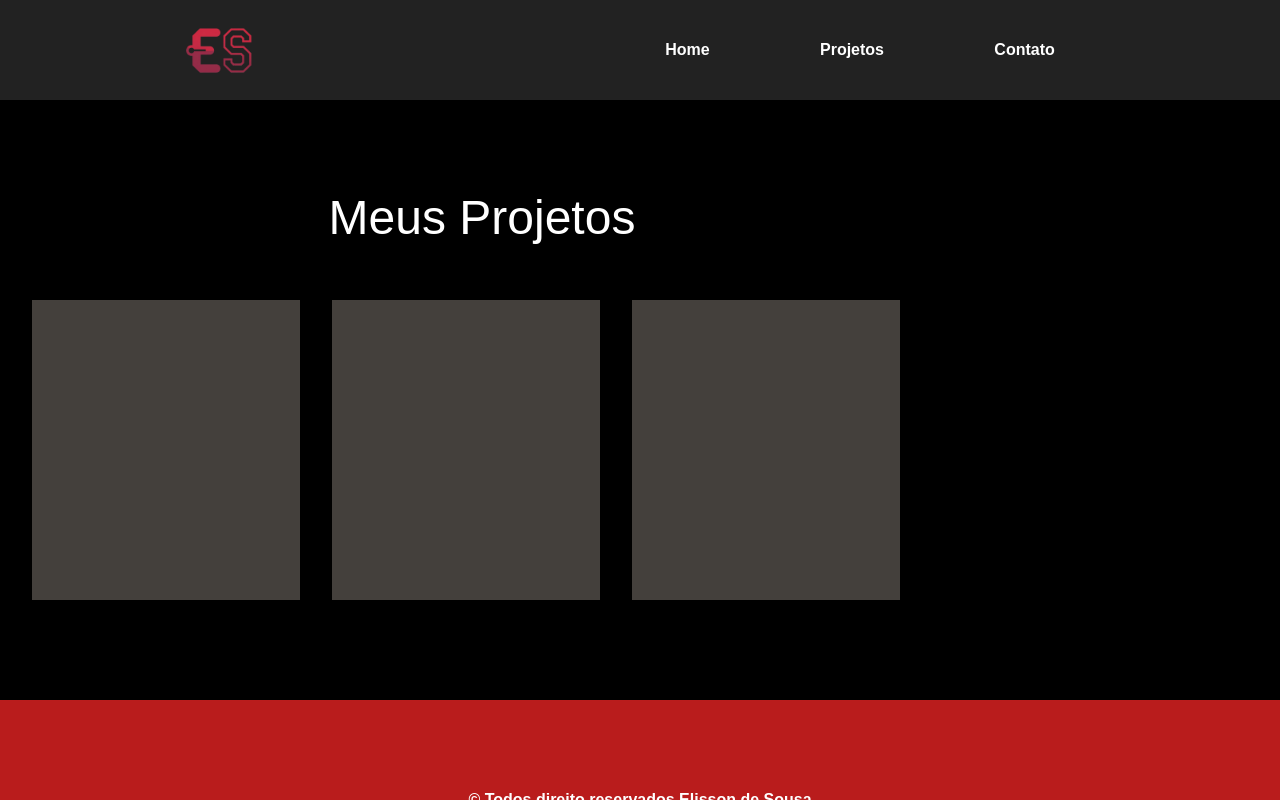
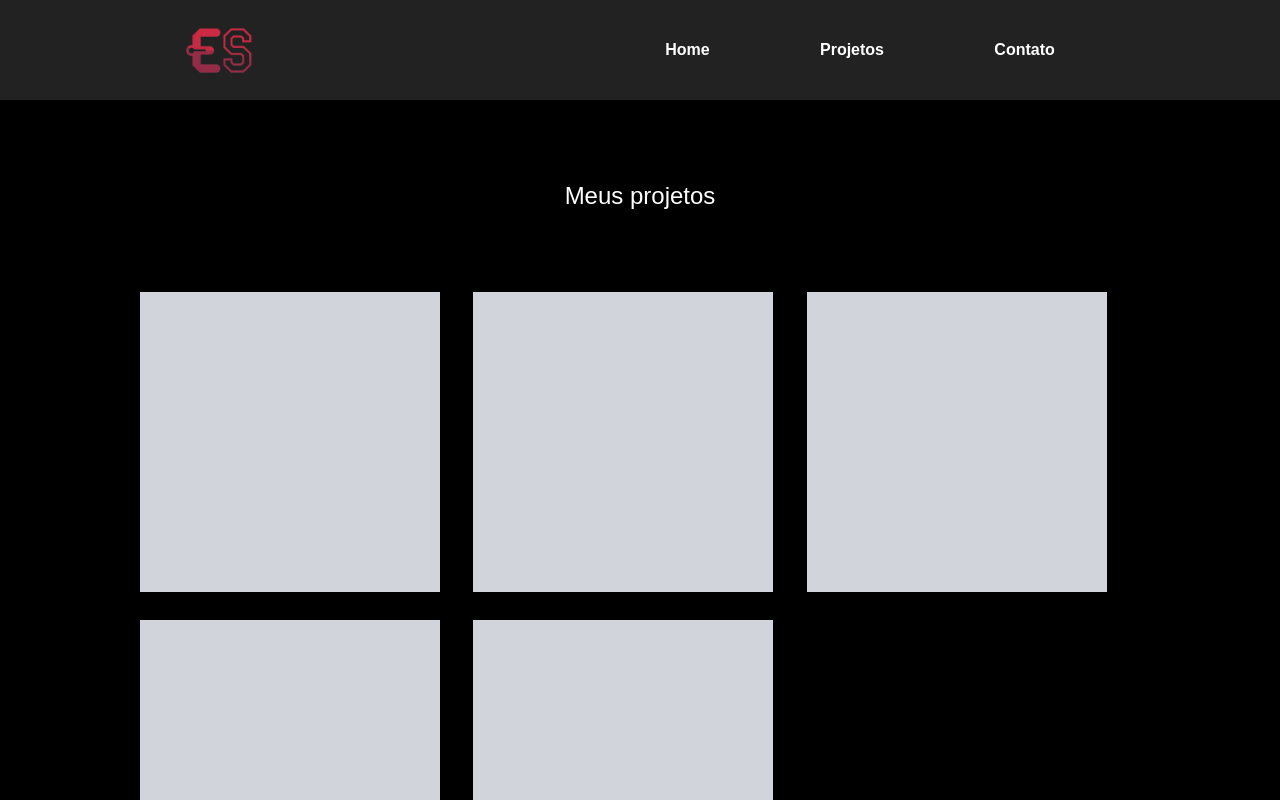
Before and after one commit to ElissonDeSous/meu-site, a React (Vite) app: page /projeto in a window 1280 px wide. Shown: the top 800 px of the page. Built offline with nearby package versions, Linux system fonts and the light colour scheme.

Commit message:
alterações no projetos

```diff
--- a/src/Componente/Topo/Header.jsx
+++ b/src/Componente/Topo/Header.jsx
@@ -40,7 +40,7 @@ export default function Header(){
                 <img src={Logo} className="rounded-full lg:hidden" width="100px" alt="" />
                 </div>
                 <div>
-                  <div className="relative left-20 md:hidden border-solid border-2 border-black flex justify-center items-center w-[100px]">
+                  <div className="relative left-20 md:hidden  flex justify-center items-center w-[100px]">
               <button onClick={menu} className = "">
               <svg xmlns="http://www.w3.org/2000/svg" x="0px" y="0px" width="80" height="128" viewBox="0 0 128 128">
 <path fill="#fff" d="M64 14A50 50 0 1 0 64 114A50 50 0 1 0 64 14Z"></path><path fill="#444b54" d="M64,117c-29.2,0-53-23.8-53-53s23.8-53,53-53s53,23.8,53,53S93.2,117,64,117z M64,17c-25.9,0-47,21.1-47,47s21.1,47,47,47s47-21.1,47-47S89.9,17,64,17z"></path><path fill="#444b54" d="M86.5 52h-45c-1.7 0-3-1.3-3-3s1.3-3 3-3h45c1.7 0 3 1.3 3 3S88.2 52 86.5 52zM86.5 67h-45c-1.7 0-3-1.3-3-3s1.3-3 3-3h45c1.7 0 3 1.3 3 3S88.2 67 86.5 67z"></path><g><path fill="#444b54" d="M86.5,82h-45c-1.7,0-3-1.3-3-3s1.3-3,3-3h45c1.7,0,3,1.3,3,3S88.2,82,86.5,82z"></path></g>
--- a/src/Paginas/Projetos/Projetos.jsx
+++ b/src/Paginas/Projetos/Projetos.jsx
@@ -1,18 +1,21 @@
 export default function Projetos(){
     return(
-        <div className="h-[600px] flex flex-wrap bg-black text-white">
-            <div className="lg:flex flex-col justify-center items-center  flex-wrap">
-                <h1 className="text-5xl flex items-center flex-wrap h-[100px]">Meus Projetos</h1>
-                <div className="flex m-8 w-[900px] ">
-                    <div className="mr-8 bg-stone-700 w-[500px] h-[300px]">
+       <div className=" bg-black text-white lg:flex flex flex-col justify-center items-center">
+        <h1 className="mt-20 text-2xl md:4xl">Meus projetos</h1>
+           <div className="mt-20 lg:grid  lg:grid-cols-3  lg:w-[1000px] flex flex-col">
+              <div className="h-[300px]   mb-6 w-[300px] bg-gray-300">
 
               </div>
-                    <div className="mr-8 bg-stone-700 w-[500px] h-[300px]">
+              <div className="h-[300px]  mb-7 w-[300px] bg-gray-300 ">
 
               </div>
-                    <div className= " mr-8 bg-stone-700 w-[500px] h-[300px]">
+              <div className="  h-[300px] mb-7  w-[300px] bg-gray-300">
 
               </div>
+              <div className="h-[300px] mb-7  w-[300px] bg-gray-300">
+
+              </div>
+              <div className="h-[300px] mb-7  w-[300px] bg-gray-300">
 
               </div>
            </div>
```
Lines whose indentation alone changed are shown as unchanged.
